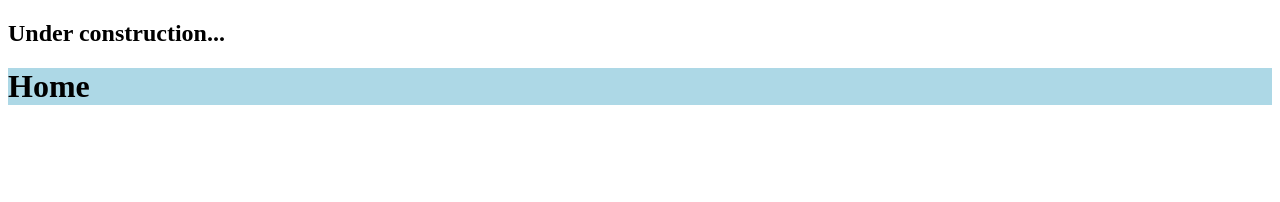
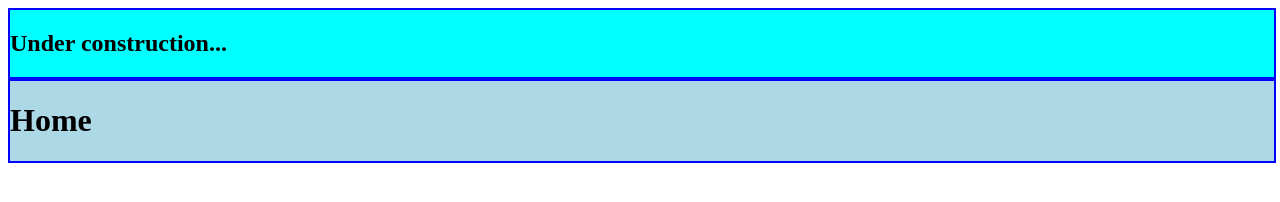
Before and after one commit to 2025ow890/TestyThing, a plain HTML site: page index.html in a window 1280 px wide. Drawn offline with Linux system fonts and the light colour scheme.

Commit message:
Update index.html

```diff
--- a/index.html
+++ b/index.html
@@ -7,12 +7,14 @@
         width: 100%;
       }
       nav {
-        height: 25%
+        height: 25%;
         background-color: cyan;
+        border: 2px solid blue;
       }
       main {
         height: 75%;
         background-color: lightblue;
+        border: 2px solid blue;
       }
     </style>
   </head>
```
